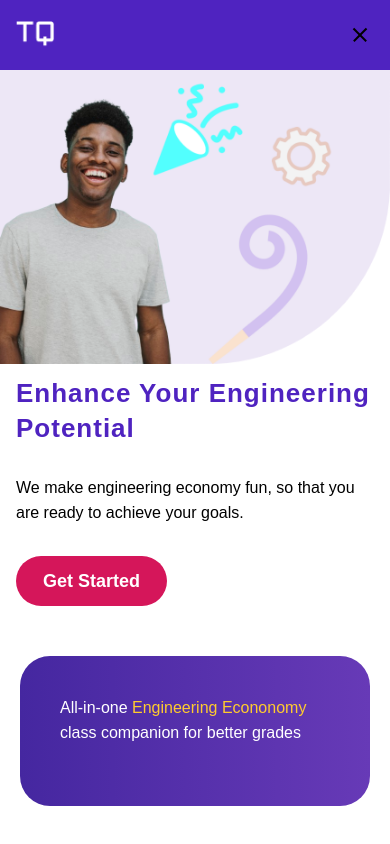
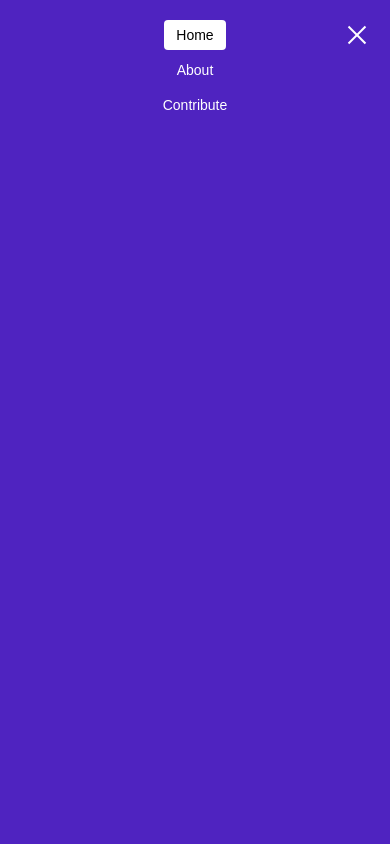
Before and after one commit to unclebinary1001/tqcalculator, a React (Vite) app: page / in a window 390 px wide. Both pictures are taken after a click on the button 360 px from the left and 35 px from the top of the page. Shown: the top 844 px of the page. Built offline with nearby package versions, Linux system fonts and the light colour scheme; a web font is replaced by a local one.

Commit message:
make navbar responsive

```diff
--- a/src/components/Header.tsx
+++ b/src/components/Header.tsx
@@ -1,9 +1,10 @@
 import { Container, Group, Burger, Anchor } from "@mantine/core";
 import { useDisclosure } from "@mantine/hooks";
 import { Image } from "@mantine/core";
-import Logo from '/logo_text.png';
+import Logo from "/logo_text.png";
 import classes from "../css/HeaderSimple.module.css";
 import { useLocation, useNavigate } from "react-router-dom";
+import { useMantineTheme } from "@mantine/core";
 
 const links = [
   { link: "/", label: "Home" },
@@ -12,7 +13,11 @@ const links = [
 ];
 
 export function Header() {
-  const [opened, { toggle }] = useDisclosure(false);
+  const theme = useMantineTheme();
+  const [opened, { toggle }] = useDisclosure(false, {
+    onOpen: () => console.log("Opened"),
+    onClose: () => console.log("Closed"),
+  });
   const navigate = useNavigate();
   const location = useLocation();
 
@@ -25,6 +30,9 @@ export function Header() {
       onClick={(event) => {
         event.preventDefault();
         navigate(link.link);
+        if (opened) {
+          toggle();
+        }
       }}
     >
       {link.label}
@@ -34,18 +42,29 @@ export function Header() {
   return (
     <header className={classes.header}>
       <Container size="lg" className={classes.inner}>
-        <Anchor onClick={() => navigate('/')} className={classes.logo}>
-        <Image
-          src={Logo}
-          alt="TQ Logo"
-          height={28}
-        />
+        <Anchor onClick={() => navigate("/")}>
+          <Image src={Logo} alt="TQ Logo" height={28} />
         </Anchor>
         <Group gap={5} visibleFrom="xs">
           {items}
         </Group>
 
-        <Burger opened={opened} onClick={toggle} hiddenFrom="xs" size="sm" />
+        <Burger
+          color={theme.colors.brand[8]}
+          opened={opened}
+          onClick={toggle}
+          transitionDuration={300}
+          hiddenFrom="xs"
+          size="md"
+          style={{ zIndex: 1 }}
+        />
+
+          {/* Mobile navbar */}
+          {opened && (
+            <Group gap={5} className={classes.mobileNavbar}>
+              {items}
+            </Group>
+          )}
       </Container>
     </header>
   );
--- a/src/css/HeaderSimple.module.css
+++ b/src/css/HeaderSimple.module.css
@@ -1,6 +1,9 @@
 .header {
   height: rem(70px);
   background-color: var(--mantine-color-brand-0);
+  position:sticky;
+  top: 0;
+  z-index: 2;
 }
 
 .inner {
@@ -16,12 +19,12 @@
   padding: rem(8px) rem(12px);
   border-radius: var(--mantine-radius-sm);
   text-decoration: none;
-  color: light-dark(var(--mantine-color-brand-8), var(--mantine-color-dark-0));
+  color: var(--mantine-color-brand-8);
   font-size: var(--mantine-font-size-sm);
   font-weight: 500;
 
   @mixin hover {
-    background-color: light-dark(var(--mantine-color-brand-3), var(--mantine-color-dark-6));
+    background-color: var(--mantine-color-brand-3);
   }
 
   [data-mantine-color-scheme] &[data-active] {
@@ -29,3 +32,20 @@
     color: var(--mantine-color-black);
   }
 }
+
+
+.mobileNavbar {
+  display: flex;
+  flex-direction: column;
+  background-color: var(--mantine-color-brand-0);
+  color: (var(--mantine-color-brand-8), var(--mantine-color-dark-0));
+  position: fixed;
+  top: 0;
+  left: 0;
+  width: 100%;
+  height: 100vh;
+  padding: 20px;
+  box-sizing: border-box;
+  overflow-y: auto;
+  transition: max-height 300s ease-out;
+}
```
